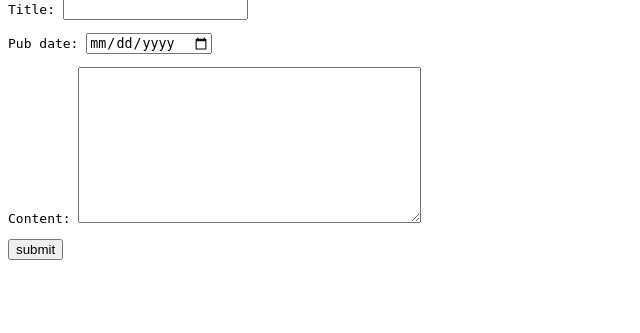
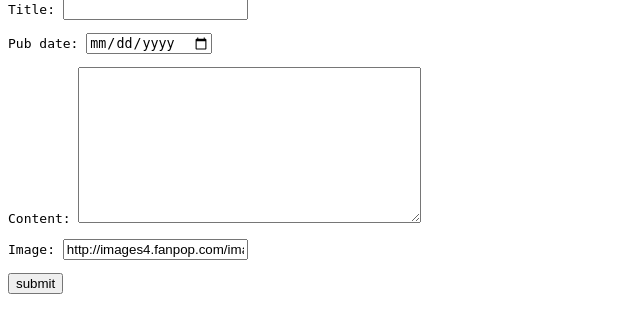
Before and after one commit to jbehrend89/django_project_she_codes_news, a Django app: page /news/add-story/ in a window 1280 px wide. Shown: the part 101-434 px from the top of the page, without its empty margins (0-640 px from the left). Run offline with Django 3.2, Linux system fonts and the light colour scheme; parts of the project's set-up code (start-up, migrations or seed data) failed here and were passed over; some web fonts are replaced.

Commit message:
creating URL image field

```diff
--- a/she_codes_news/news/forms.py
+++ b/she_codes_news/news/forms.py
@@ -6,7 +6,7 @@ from .models import NewsStory
 class StoryForm(ModelForm):
     class Meta:
         model = NewsStory
-        fields = ['title', 'pub_date', 'content']
+        fields = ['title', 'pub_date', 'content', 'image']
         widgets = {
             'pub_date': forms.DateInput
                 (format=('%m/%d/%Y'),
--- a/she_codes_news/news/models.py
+++ b/she_codes_news/news/models.py
@@ -11,3 +11,4 @@ class NewsStory(models.Model):
     )
     pub_date = models.DateTimeField()
     content = models.TextField()
+    image = models.URLField(default='http://images4.fanpop.com/image/photos/15800000/Cupcakes-random-15805648-480-493.jpg')
--- a/she_codes_news/news/templates/news/storyCard.html
+++ b/she_codes_news/news/templates/news/storyCard.html
@@ -1,10 +1,6 @@
 <div class="story-card" id="story-card-{{ position }}">
     <a href="{% url 'news:story' story.id %}">
-        {% if position < 5 %}
-            <img src="../static/news/images/placeholder-{{ position }}.jpg">
-        {% else %}
-            <img src="https://picsum.photos/600">
-        {% endif %}
+            <img src="{{ story.image }}">
         <div class="story-card-text">
             <h3>{{ story.title }}</h3>
             <h4>{{ story.author }}</h4>
--- a/she_codes_news/news/views.py
+++ b/she_codes_news/news/views.py
@@ -14,6 +14,11 @@ class AddStoryView(generic.CreateView):
         form.instance.author = self.request.user
         return super().form_valid(form)
 
+# print(kwargs)
+#         form = kwargs['form']
+#         form.instance.author = self.request.user
+#         form.save()
+#         return super(AddStoryView, self).form_valid(*args,**kwargs)
 
 class IndexView(generic.ListView):
     template_name = 'news/index.html'
```
Also changed, not shown: she_codes_news/news/migrations/0003_newsstory_image.py (added), she_codes_news/news/migrations/0004_alter_newsstory_image.py (added).
